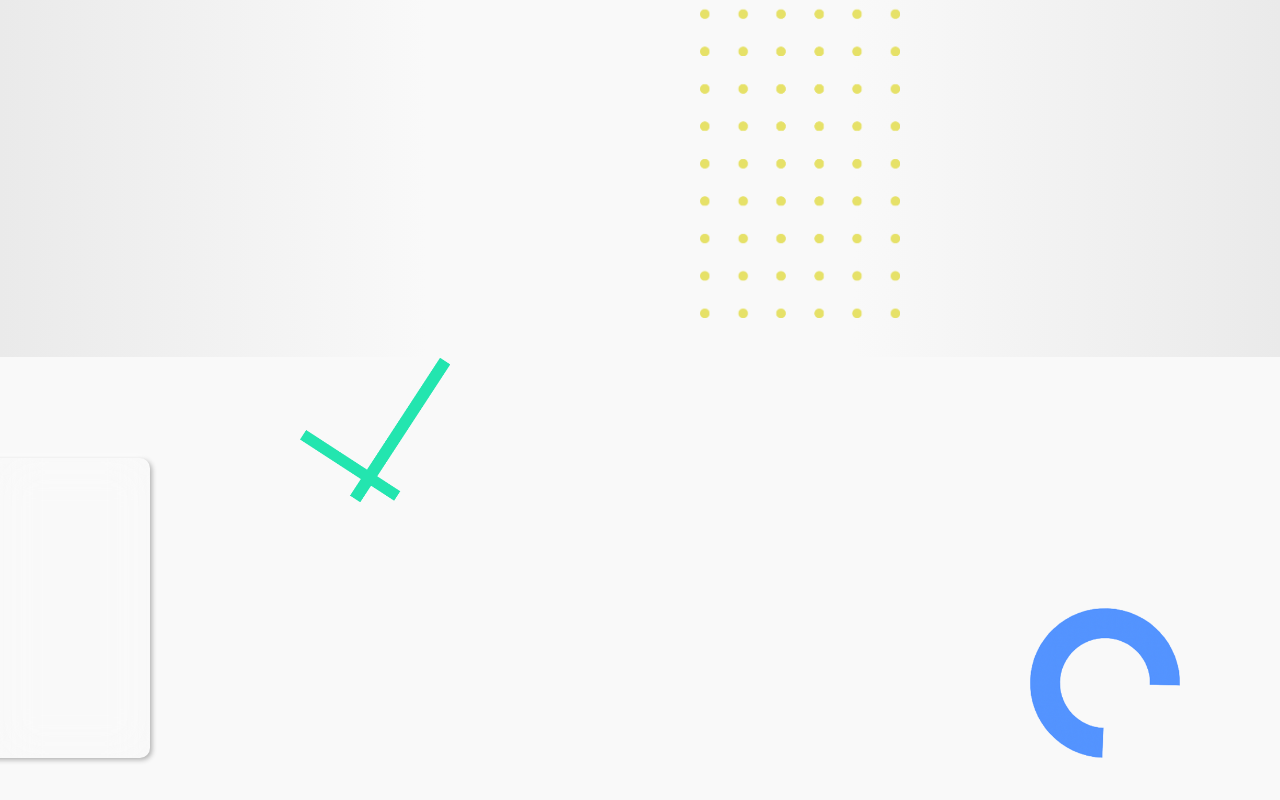
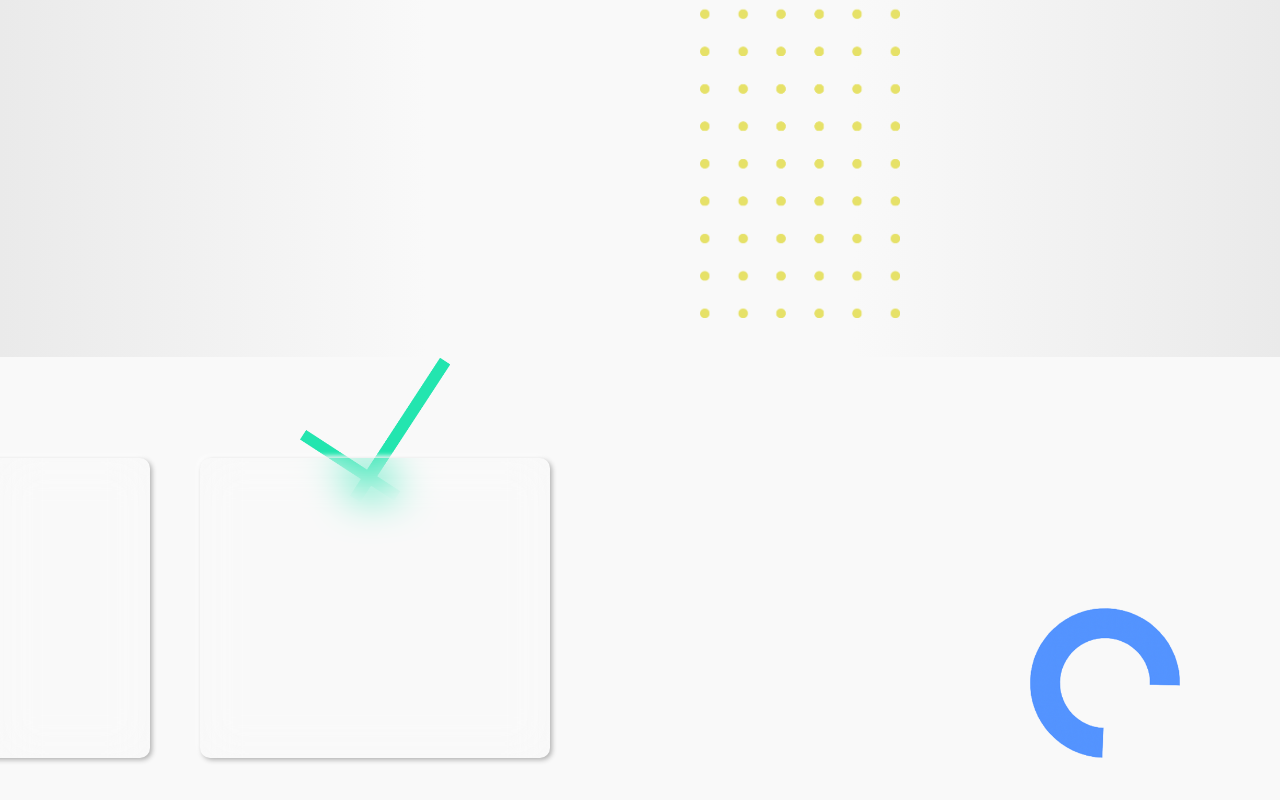
Before and after one commit to MilanP5G/seedlegals, a React (Create React App) app: page / in a window 1280 px wide. Shown: the part 1439-2239 px from the top of the page. Before the commit the page ends 2197 px from the top, so only its background shows below. Built offline with nearby package versions, Linux system fonts and the light colour scheme.

Commit message:
styled and positioned number one stats card

```diff
--- a/src/styling/main.css
+++ b/src/styling/main.css
@@ -342,3 +342,17 @@ body {
   box-shadow: 2px 2px 5px #b1b1b1,
               -2px -2px 5px #ffffff;
 }
+
+.stats-number-one {
+  position: relative;
+  float: left;
+  bottom: 200px;
+  left: 200px;
+  backdrop-filter: blur(20px);
+  width: 300px;
+  height: 250px;
+  padding: 25px;
+  border-radius: 10px;
+  box-shadow: 2px 2px 5px #b1b1b1,
+              -2px -2px 5px #ffffff;
+}
```
